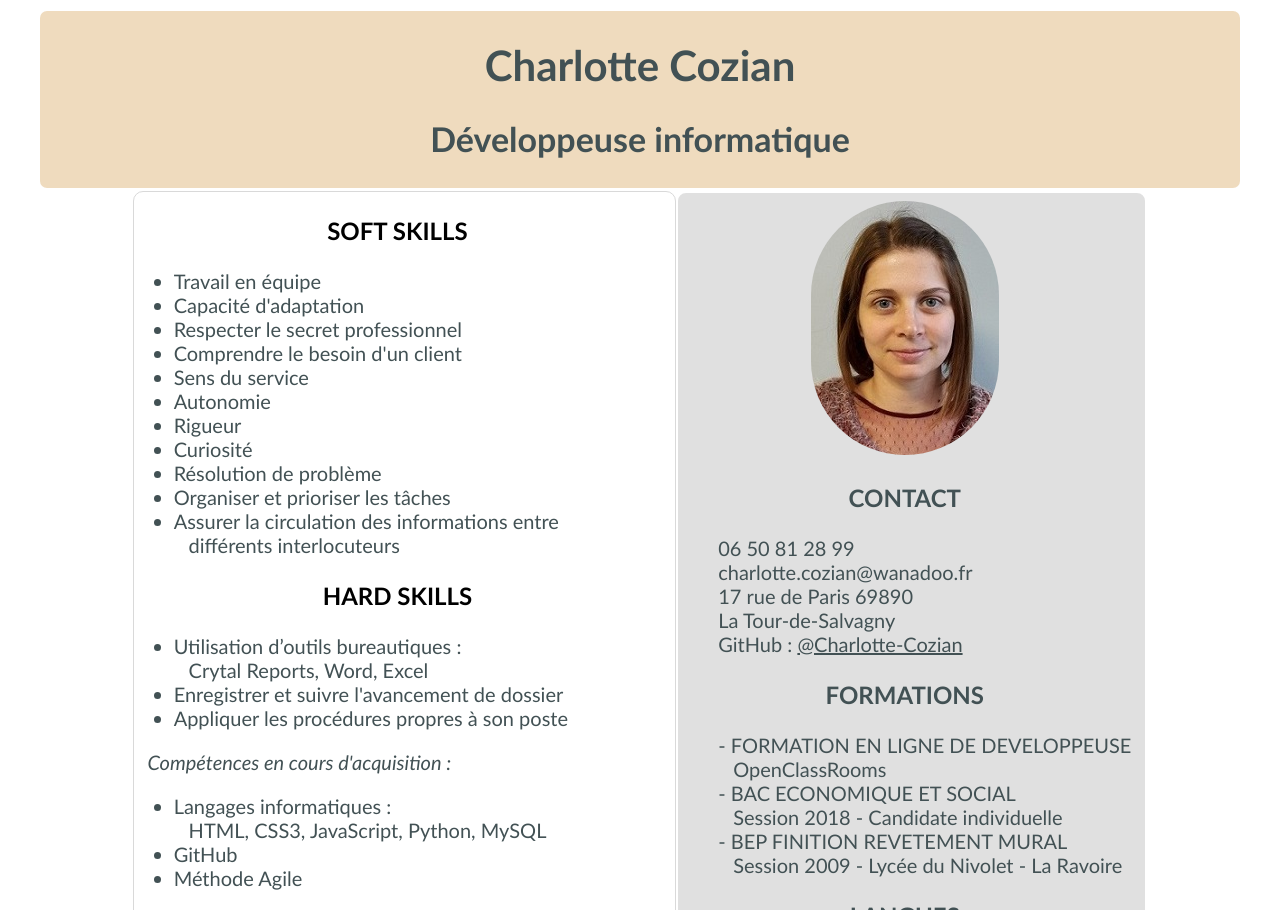
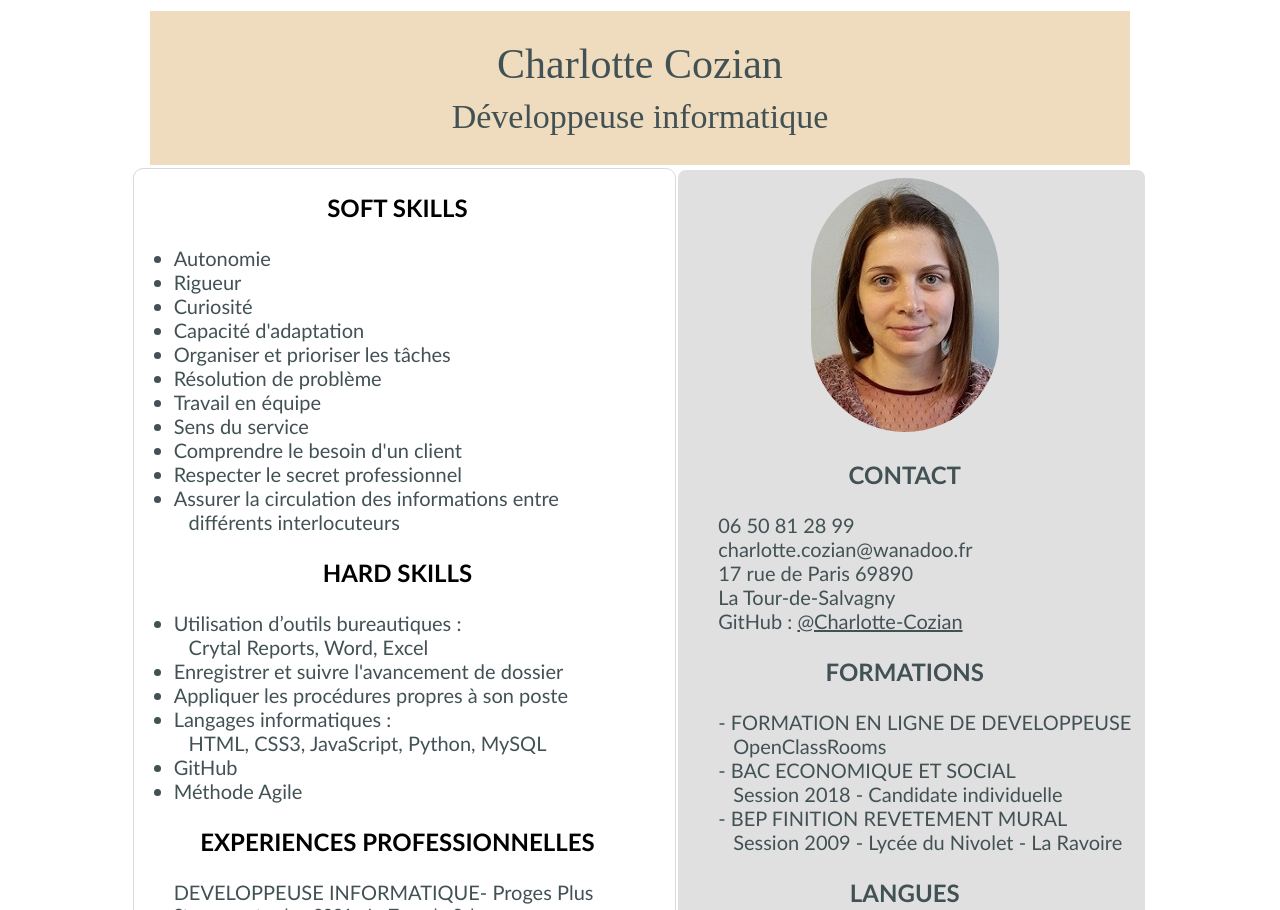
Before and after one commit to Charlotte-Cozian/CV_Developpeuse, a plain HTML site: page index.html in a window 1280 px wide. Shown: the top 910 px of the page. Drawn offline with Linux system fonts and the light colour scheme.

Commit message:
mise à jour et changement police
Mise à jour du CV et changement de la police des 2 titres.

```diff
--- a/index.html
+++ b/index.html
@@ -19,16 +19,16 @@
                 <div>
                     <h3>SOFT SKILLS</h3>
                     <ul>
-                        <li>Travail en équipe</li>
-                        <li>Capacité d'adaptation</li>
-                        <li>Respecter le secret professionnel</li>
-                        <li>Comprendre le besoin d'un client</li>
-                        <li>Sens du service</li>
                         <li>Autonomie</li>
                         <li>Rigueur</li>
                         <li>Curiosité</li>
+                        <li>Capacité d'adaptation</li>
+                        <li>Organiser et prioriser les tâches</li>
                         <li>Résolution de problème</li>
-                        <li>Organiser et prioriser les tâches</li>
+                        <li>Travail en équipe</li>
+                        <li>Sens du service</li>
+                        <li>Comprendre le besoin d'un client</li>
+                        <li>Respecter le secret professionnel</li>
                         <li>Assurer la circulation des informations entre<br>
                             &emsp;différents interlocuteurs</li>
                     </ul>
@@ -40,11 +40,6 @@
                                 &emsp;Crytal Reports, Word, Excel</li>
                             <li>Enregistrer et suivre l'avancement de dossier</li>
                             <li>Appliquer les procédures propres à son poste</li>
-
-                        </ul>
-
-                        <div class="en_cours">&emsp;Compétences en cours d'acquisition :</div>
-                        <ul>
                             <li>Langages informatiques :<br>
                                 &emsp;HTML, CSS3, JavaScript, Python, MySQL</li>
                             <li>GitHub</li>
--- a/style.css
+++ b/style.css
@@ -10,21 +10,26 @@ ol {
 
 header{
     margin:auto;
-    max-width: 1200px;
+    max-width: 980px;
+    max-height: 160px;
     background-color: rgba(238, 215, 183, 0.9);
     padding-top: 0.5px;
     padding-bottom: 0.5px;
     border: 3px white solid;
-    border-radius: 10px;
 }
 
 h1{
+    font-family: 'Times New Roman' ,'Trebuchet MS', 'Lucida Sans Unicode', 'Lucida Sans', Arial, sans-serif;
     font-size: 42px;
+    font-weight: normal;
     text-align: center;
+    max-height: 30px;
 }
 
 h2{
+    font-family: 'Times New Roman' ,'Trebuchet MS', 'Lucida Sans Unicode', 'Lucida Sans', Arial, sans-serif;
     font-size: 34px;
+    font-weight: normal;
     text-align: center;
 }
 
```
